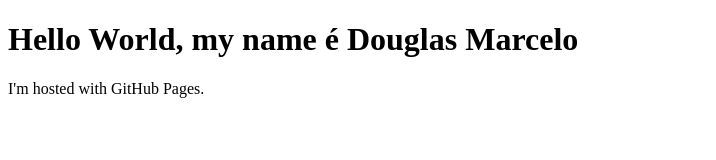
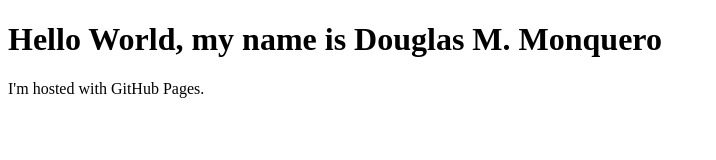
Before and after one commit to dmm76/dmm76.github.io, a plain HTML site: page index.html in a window 1280 px wide. Shown: the whole page, without its empty margins (0-716 px from the left). Drawn offline with Linux system fonts and the light colour scheme.

Commit message:
initial commit

```diff
--- a/index.html
+++ b/index.html
@@ -1,7 +1,7 @@
 <!DOCTYPE html>
 <html>
 <body>
-<h1>Hello World, my name é Douglas Marcelo</h1>
+<h1>Hello World, my name is Douglas M. Monquero</h1>
 <p>I'm hosted with GitHub Pages.</p>
 </body>
 </html>
```
